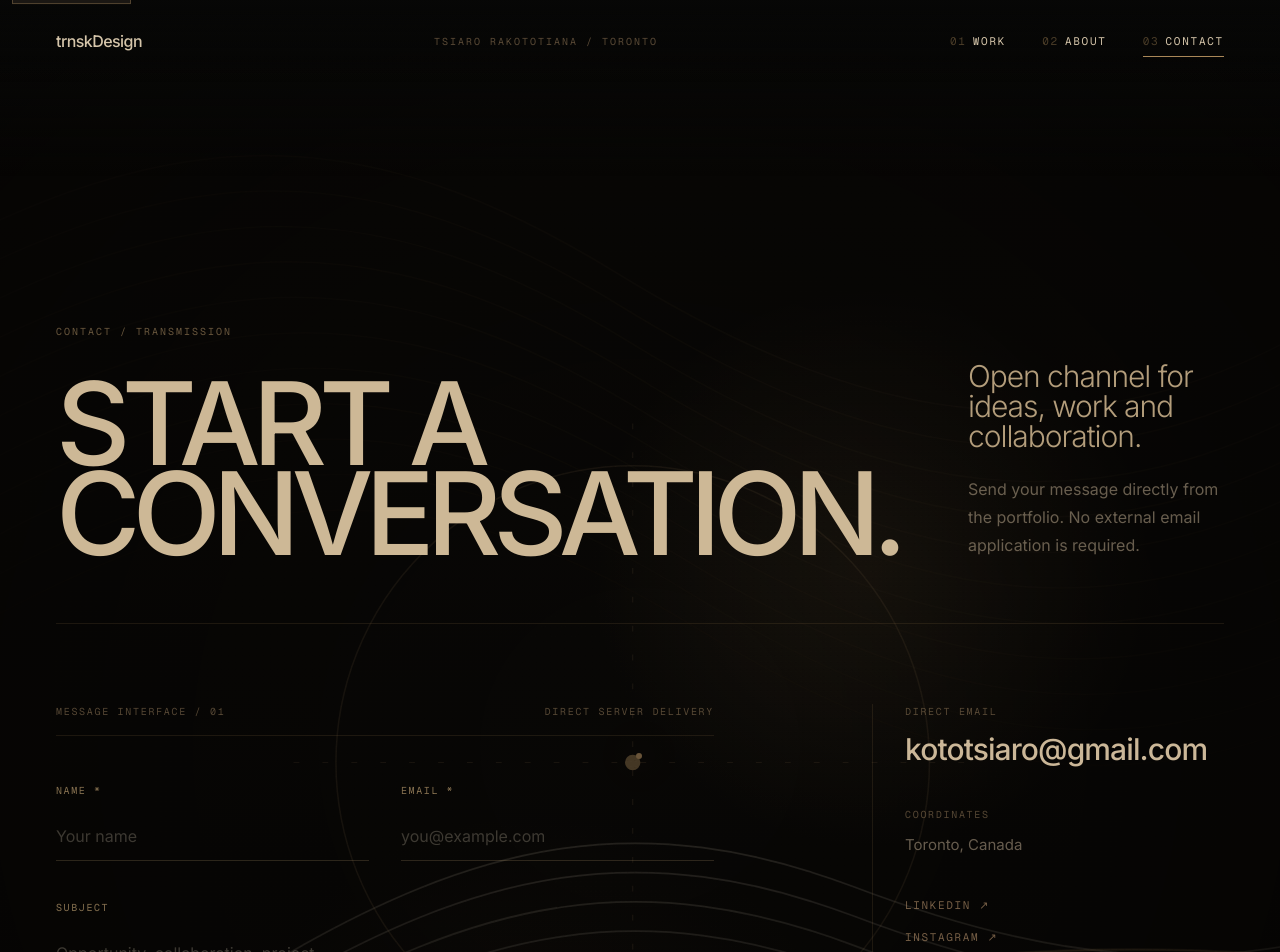
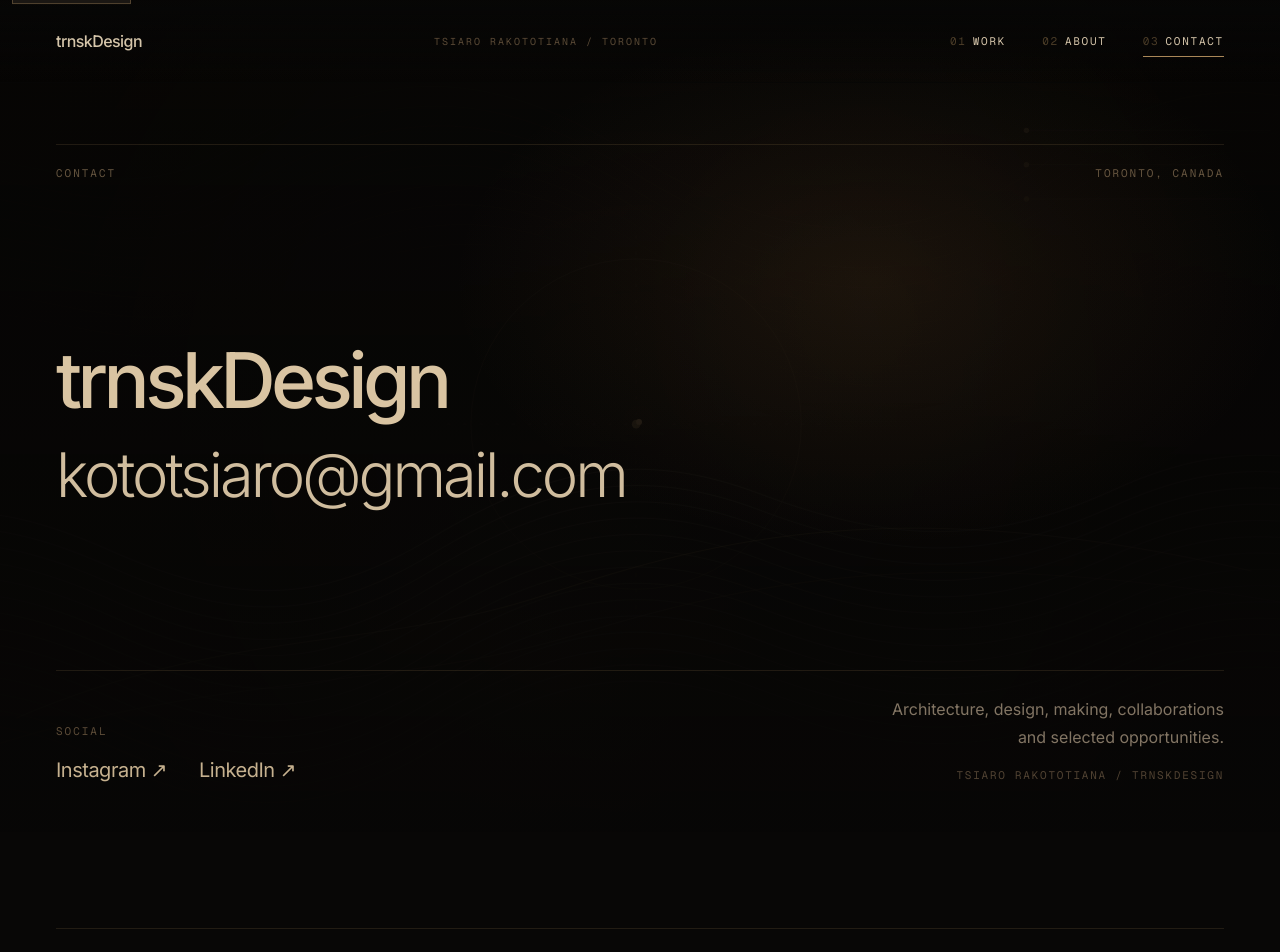
Before and after one commit to Mercy1o/tsiaro-portfolio, a Next.js app: page /contact in a window 1280 px wide. Shown: the top 952 px of the page. Built offline with nearby package versions, Linux system fonts and the light colour scheme.

Commit message:
refine: make contact page minimal and brand-led

```diff
--- a/app/contact/page.tsx
+++ b/app/contact/page.tsx
@@ -1,62 +1,68 @@
 import type { Metadata } from "next";
-import ContactForm from "@/components/ContactForm";
 import AtmosphericTerrain from "@/components/AtmosphericTerrain";
 import { siteConfig } from "@/data/site";
 
 export const metadata: Metadata = {
   title: "Contact",
-  description: "Contact Tsiaro Rakototiana for opportunities, collaborations and portfolio enquiries.",
+  description: `Contact ${siteConfig.name} / ${siteConfig.brand}.`,
 };
 
 export default function ContactPage() {
   return (
-    <main className="relative min-h-screen overflow-hidden bg-[#090806] px-5 pb-20 pt-32 text-[#cbb798] md:px-10 md:pb-28 md:pt-40 lg:px-14">
-      <AtmosphericTerrain variant="liquid" tone="dark" className="fixed inset-0 opacity-55" />
-      <div className="fixed inset-x-0 top-0 h-44 bg-gradient-to-b from-[#070706] via-[#070706]/76 to-transparent" />
-      <div className="fixed inset-x-0 bottom-0 h-48 bg-gradient-to-t from-[#070706] via-[#070706]/72 to-transparent" />
+    <main className="relative min-h-[100svh] overflow-hidden bg-[#080706] px-5 pb-10 pt-32 text-[#d0bd9e] md:px-10 md:pb-12 md:pt-36 lg:px-14">
+      <AtmosphericTerrain variant="liquid" tone="dark" className="fixed inset-0 opacity-24" />
+      <div className="fixed inset-0 bg-[radial-gradient(ellipse_at_68%_34%,rgba(171,112,57,.11),transparent_34%),linear-gradient(180deg,rgba(8,7,6,.22),rgba(8,7,6,.74))]" />
 
-      <div className="relative z-10 mx-auto max-w-[1600px]">
-        <header className="grid min-h-[58vh] gap-12 border-b border-[#a98758]/14 pb-16 md:grid-cols-12 md:items-end">
-          <div className="md:col-span-9">
-            <p className="font-mono text-[10px] uppercase tracking-[.2em] text-[#987d59]/68">CONTACT / TRANSMISSION</p>
-            <h1 className="mt-10 max-w-[1450px] text-[clamp(4rem,9vw,9.5rem)] font-medium uppercase leading-[.78] tracking-[-.07em] text-[#cdb896]">Start a<br />conversation.</h1>
-          </div>
-          <div className="md:col-span-3">
-            <p className="text-2xl font-light leading-[1] tracking-[-.035em] text-[#b39d7b] md:text-3xl">Open channel for ideas, work and collaboration.</p>
-            <p className="mt-6 max-w-md text-[15px] leading-7 text-[#978872]/68 md:text-base">Send your message directly from the portfolio. No external email application is required.</p>
-          </div>
-        </header>
+      <div className="relative z-10 mx-auto flex min-h-[calc(100svh-10rem)] max-w-[1600px] flex-col justify-between">
+        <div className="flex items-start justify-between border-t border-[#a98758]/16 pt-5 font-mono text-[10px] uppercase tracking-[.18em] text-[#927a5c]/68 md:text-[11px]">
+          <span>Contact</span>
+          <span>{siteConfig.location}</span>
+        </div>
 
-        <div className="grid gap-14 py-14 md:grid-cols-12 md:py-20">
-          <div className="md:col-span-7">
-            <div className="mb-10 flex justify-between border-b border-[#a98758]/14 pb-4 font-mono text-[10px] uppercase tracking-[.17em] text-[#8e7657]/58">
-              <span>Message interface / 01</span>
-              <span>Direct server delivery</span>
+        <section className="py-20 md:py-28">
+          <p className="text-[clamp(2.5rem,6vw,7rem)] font-medium leading-[.88] tracking-[-.06em] text-[#d9c4a2]">
+            {siteConfig.brand}
+          </p>
+
+          <a
+            href={`mailto:${siteConfig.email}`}
+            className="mt-8 block max-w-fit break-all text-[clamp(1.8rem,4.8vw,5.6rem)] font-light leading-[.96] tracking-[-.05em] text-[#ead7b8] transition-opacity duration-500 hover:opacity-58"
+          >
+            {siteConfig.email}
+          </a>
+        </section>
+
+        <div className="grid gap-10 border-t border-[#a98758]/16 pt-6 md:grid-cols-12 md:items-end">
+          <div className="md:col-span-5">
+            <p className="font-mono text-[10px] uppercase tracking-[.18em] text-[#8f7657]/62 md:text-[11px]">Social</p>
+            <div className="mt-4 flex flex-wrap gap-x-8 gap-y-3 text-lg tracking-[-.025em] text-[#c6b18f] md:text-xl">
+              <a
+                href={siteConfig.social.instagram}
+                target="_blank"
+                rel="noreferrer"
+                className="transition-opacity duration-300 hover:opacity-55"
+              >
+                Instagram ↗
+              </a>
+              <a
+                href={siteConfig.social.linkedin}
+                target="_blank"
+                rel="noreferrer"
+                className="transition-opacity duration-300 hover:opacity-55"
+              >
+                LinkedIn ↗
+              </a>
             </div>
-            <ContactForm />
           </div>
 
-          <aside className="flex flex-col justify-between gap-12 border-t border-[#a98758]/14 pt-8 md:col-span-4 md:col-start-9 md:border-l md:border-t-0 md:pl-8 md:pt-0">
-            <div className="space-y-10">
-              <div>
-                <p className="font-mono text-[10px] uppercase tracking-[.17em] text-[#8e7657]/58">Direct email</p>
-                <a href={`mailto:${siteConfig.email}`} className="mt-3 block break-all text-2xl font-medium tracking-[-.03em] text-[#bca786] transition-colors hover:text-[#cfb58d] md:text-3xl">{siteConfig.email}</a>
-              </div>
-              <div>
-                <p className="font-mono text-[10px] uppercase tracking-[.17em] text-[#8e7657]/58">Coordinates</p>
-                <p className="mt-3 text-[15px] text-[#958671]/68">{siteConfig.location}</p>
-              </div>
-              <div className="flex flex-col gap-4 font-mono text-[11px] uppercase tracking-[.15em] text-[#a0805e]/72">
-                <a href={siteConfig.social.linkedin} target="_blank" rel="noreferrer" className="transition-colors hover:text-[#c3ad89]">LinkedIn ↗</a>
-                <a href={siteConfig.social.instagram} target="_blank" rel="noreferrer" className="transition-colors hover:text-[#c3ad89]">Instagram ↗</a>
-              </div>
-            </div>
-
-            <div className="border-t border-[#a98758]/14 pt-5 font-mono text-[10px] uppercase leading-6 tracking-[.16em] text-[#8a7458]/54">
-              <p>System status / available</p>
-              <p>Response channel / direct email delivery</p>
-            </div>
-          </aside>
+          <div className="md:col-span-4 md:col-start-9 md:text-right">
+            <p className="text-[15px] leading-7 text-[#a99982]/76 md:text-base">
+              Architecture, design, making, collaborations and selected opportunities.
+            </p>
+            <p className="mt-4 font-mono text-[10px] uppercase tracking-[.16em] text-[#876f54]/58 md:text-[11px]">
+              {siteConfig.name} / {siteConfig.brand}
+            </p>
+          </div>
         </div>
       </div>
     </main>
```
